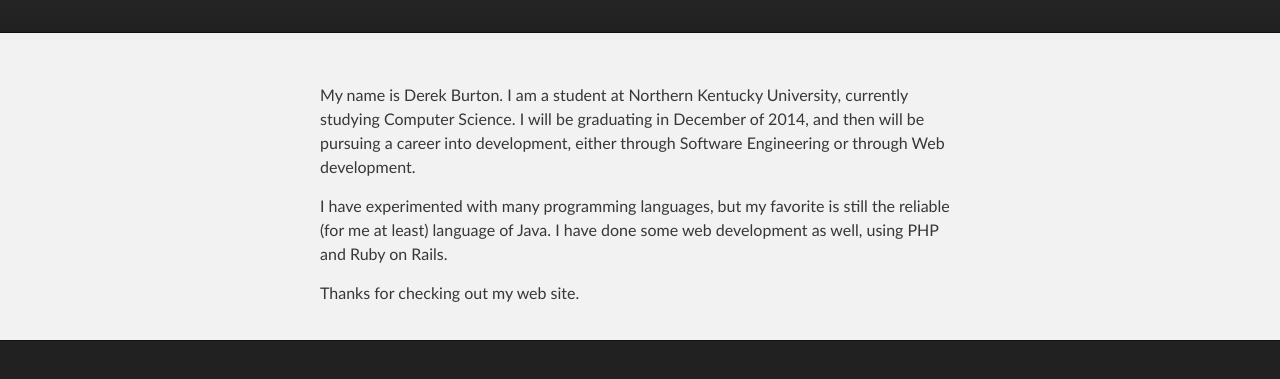
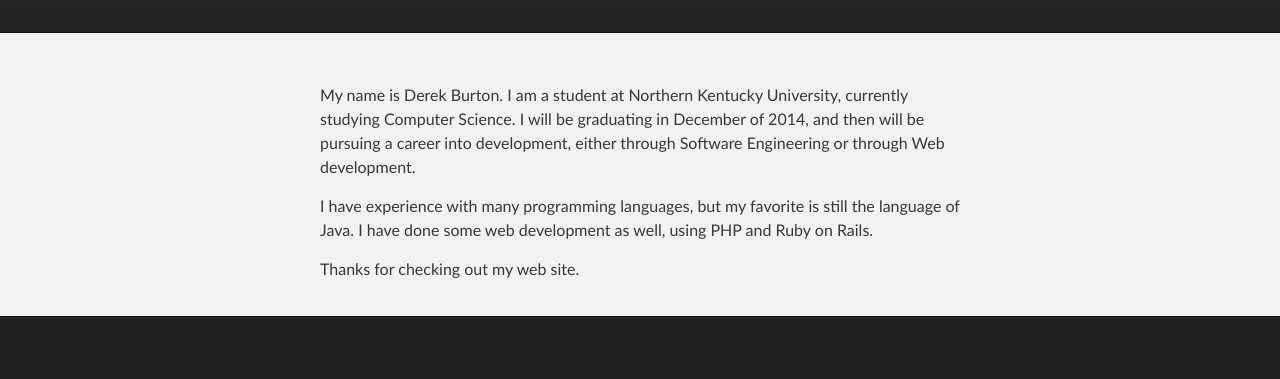
Before and after one commit to derekburton/derekburton.github.io, a plain HTML site: page index.html in a window 1280 px wide. Shown: the part 177-556 px from the top of the page. Drawn offline with Linux system fonts and the light colour scheme.

Commit message:
Update index.html

```diff
--- a/index.html
+++ b/index.html
@@ -28,7 +28,7 @@
       <section id="main_content" class="inner">
         <p>My name is Derek Burton. I am a student at Northern Kentucky University, currently studying Computer Science. I will be graduating in December of 2014, and then will be pursuing a career into development, either through Software Engineering or through Web development.  </p>
 
-<p>I have experimented with many programming languages, but my favorite is still the reliable (for me at least) language of Java. I have done some web development as well, using PHP and Ruby on Rails.</p>
+<p>I have experience with many programming languages, but my favorite is still the language of Java. I have done some web development as well, using PHP and Ruby on Rails.</p>
 
 <p>Thanks for checking out my web site.</p>
       </section>
```
